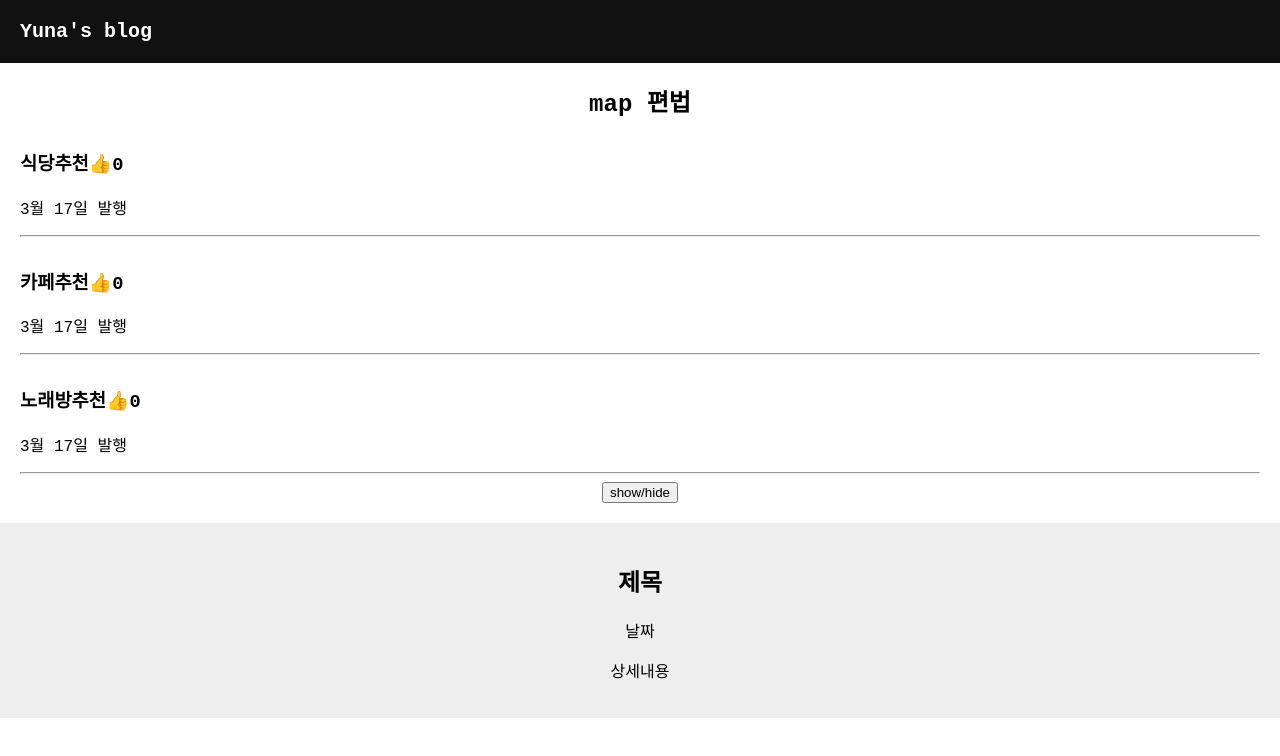
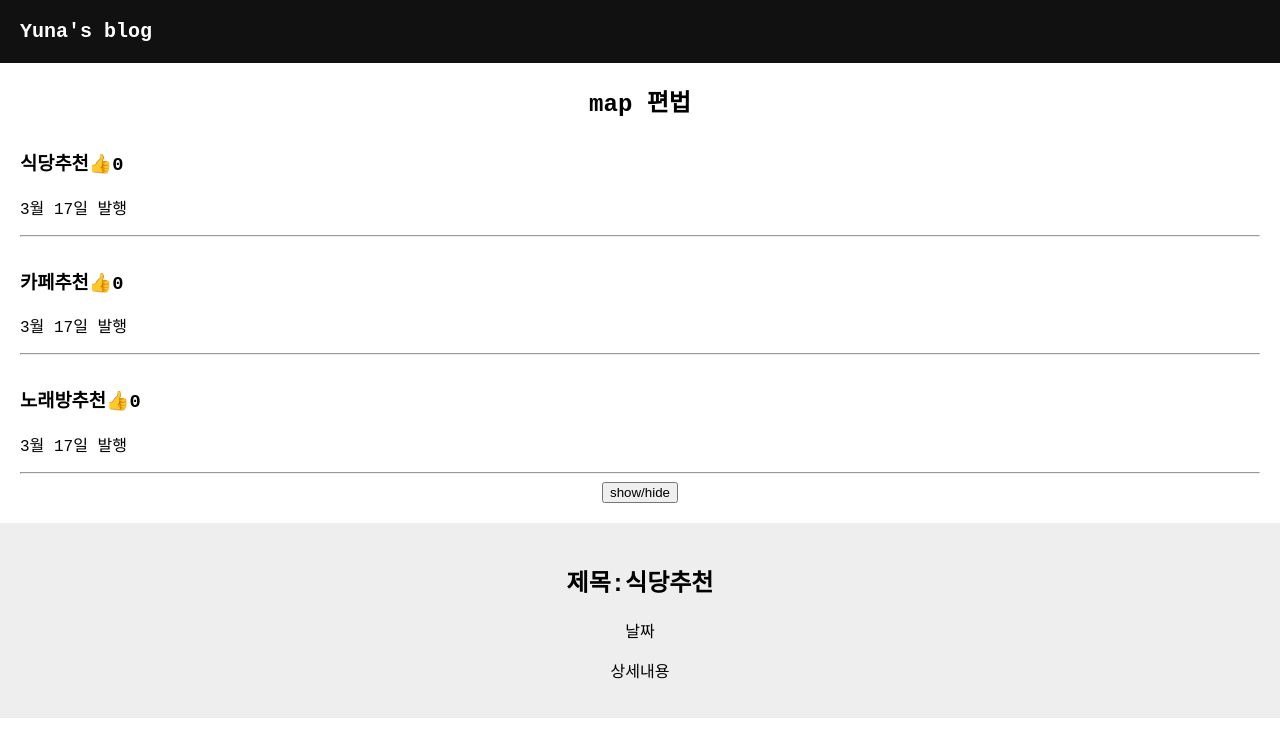
Before and after one commit to sungyuna1003/blog, a React (Create React App) app: page / in a window 1280 px wide. Both pictures are taken after a click on the button "show/hide". Shown: the top 756 px of the page. Built offline with nearby package versions, Linux system fonts and the light colour scheme.

Commit message:
input 문자 입력 시 화면 나타나게

```diff
--- a/src/App.js
+++ b/src/App.js
@@ -9,6 +9,8 @@ function App() {
   let [따봉, 따봉변경] = useState(0);
 
   let [modal, modal변경] = useState(false);
+
+  let [입력값, 입력값변경] = useState("");
 
   function 제목변경() {
     var newArray = [...글제목];
@@ -95,6 +97,13 @@ function App() {
           </div>
         );
       })}
+      {/* {입력값}
+      <input
+        onChange={(e) => {
+          입력값변경(e.target.value);
+        }}
+      /> */}
+
       <button
         onClick={() => {
           modal변경(!modal);
@@ -102,14 +111,14 @@ function App() {
       >
         show/hide
       </button>
-      {modal === true ? <Modal /> : null}
+      {modal === true ? <Modal 글제목이다={글제목} /> : null}
     </div>
   );
 }
-function Modal() {
+function Modal(props) {
   return (
     <div className="modal">
-      <h2>제목</h2>
+      <h2>제목:{props.글제목이다[0]}</h2>
       <p>날짜</p>
       <p>상세내용</p>
     </div>
```
